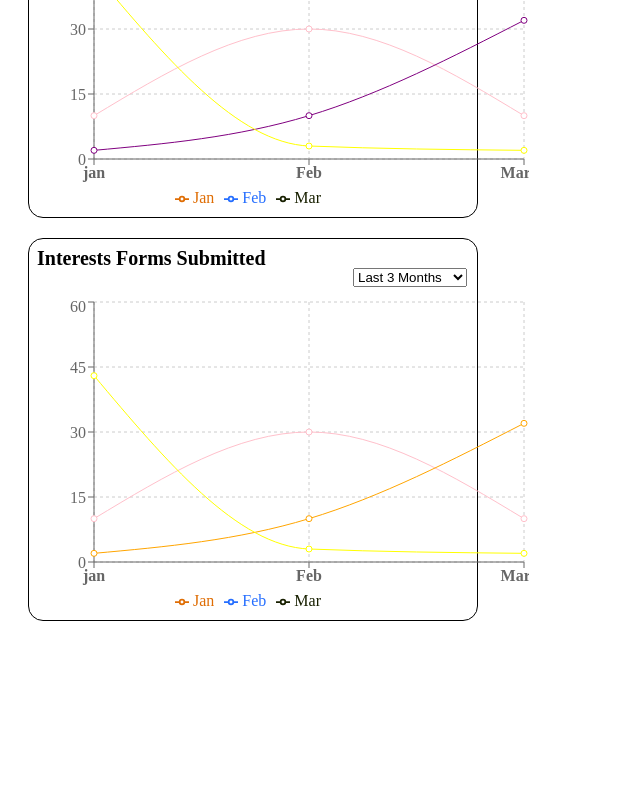
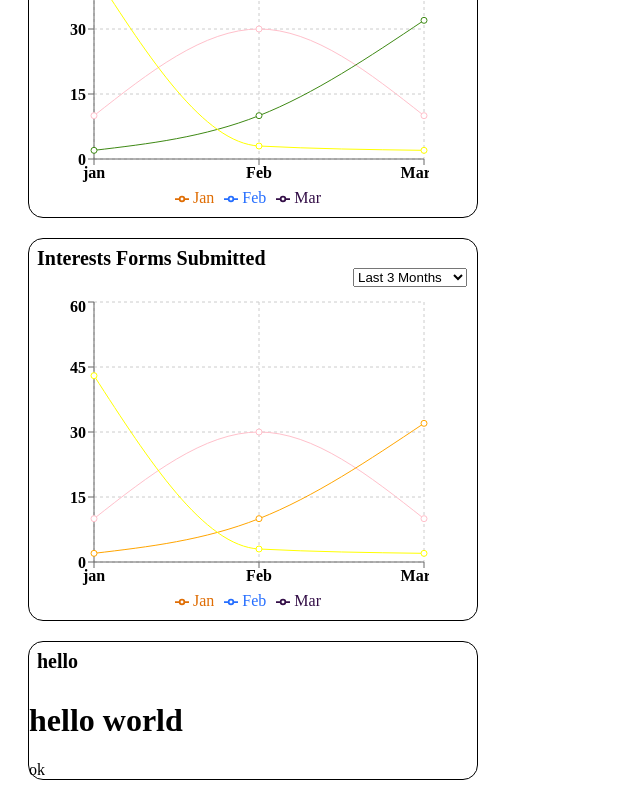
Before and after one commit to VittiniN/Widgets, a React (Create React App) app: page / in a window 1280 px wide. Shown: the part 681-1481 px from the top of the page, without its empty margins (0-640 px from the left). Before the commit the page ends 1322 px from the top, so only its background shows below. Built offline with nearby package versions, Linux system fonts and the light colour scheme.

Commit message:
working on piechart widget, deleting duplicate code

```diff
--- a/src/Entities/widgetDataUtils.ts
+++ b/src/Entities/widgetDataUtils.ts
@@ -31,7 +31,10 @@
 //   const x = cx + radius * Math.cos(-midAngle * RADIAN);
 //   const y = cy + radius * Math.sin(-midAngle * RADIAN);
 
-//   return React.createElement(
+// export const data = () => {
+
+
+//   return (
 //     'text',
 //     {
 //       x,
@@ -43,6 +46,15 @@
 //     `${(percent * 100).toFixed(0)}%`
 //   );
 // };
+// }
+
+
+
+export const PieChartData = [
+  { name: 'Category 1', value: 30 },
+  { name: 'Category 2', value: 40 },
+];
+
 
 
 export const activeVsMatters_Widget = [
--- a/src/Graphs/TopcategoriesWidget.tsx
+++ b/src/Graphs/TopcategoriesWidget.tsx
@@ -1,20 +1,6 @@
 import React from "react";
-import {
-  LineChart,
-  Line,
-  XAxis,
-  YAxis,
-  CartesianGrid,
-  Tooltip,
-  Legend,
-  ResponsiveContainer,
-} from "recharts";
+import { LineChart, Line, XAxis, YAxis, CartesianGrid } from "recharts";
 import { Topcatergories } from "../Entities/widgetDataUtils";
-// export const Topcatergories = [
-//   { name: "jan", Jan: 10, Feb: 2, Mar: 43 },
-//   { name: "Feb", Jan: 30, Feb: 10, Mar: 3 },
-//   { name: "Mar", Jan: 10, Feb: 32, Mar: 2 },
-// ];
 
 interface LineChartProps {
   data?: any[];
@@ -22,40 +8,33 @@ interface LineChartProps {
   colors?: string[];
   fontWeight?: number | string;
   stroke?: number | string;
+  fill?: string;
 }
 
 const Default_Font_Weight = "bold";
 const Default_Stroke = "black";
+const DEFAULT_FILL = "black";
 
 const Linechart: React.FC<LineChartProps> = ({
   fontWeight = Default_Font_Weight,
   stroke = Default_Stroke,
+  fill = DEFAULT_FILL,
   data = [],
   lines = [],
   colors = [],
 }) => {
   return (
-    <LineChart
-      width={500}
-      height={300}
-      data={Topcatergories}
-      // margin={{
-      //   top: 5,
-      //   right: 30,
-      //   left: 20,
-      //   bottom: 5,
-      // }}
-    >
+    <LineChart width={400} height={300} data={Topcatergories}>
       <CartesianGrid strokeDasharray="3 3" />
-      <XAxis dataKey="name" tick={{ fontWeight }} />
-      <YAxis />
-      <Tooltip />
+      <XAxis dataKey="name" tick={{ fontWeight, fill }} />
+      <YAxis tick={{ fontWeight, fill }} />
+
       {lines.map((line, index) => (
         <Line
           key={line.dataKey}
           type="monotone"
           dataKey={line.dataKey}
-          stroke={colors[index] || 'black'}
+          stroke={colors[index] || "black"}
           activeDot={{ r: 8 }}
         />
       ))}
@@ -64,49 +43,3 @@ const Linechart: React.FC<LineChartProps> = ({
 };
 
 export default Linechart;
-
-// import React from "react";
-// import {
-//   LineChart,
-//   Line,
-//   XAxis,
-//   YAxis,
-//   CartesianGrid,
-//   Tooltip,
-//   Legend,
-// } from "recharts";
-// import { Topcatergories } from "../Entities/widgetDataUtils";
-// import { interestformssubmitted } from "../Entities/widgetDataUtils";
-// // import ActiveVsPostedButton from "../Components/selectmenu /MonthsPerMatter";
-
-// interface LineChartGraphProps {
-
-//   data?: Array<{ name: string, TopCategories: number, PostedMatters: number }>;
-//  lineColorHex?: string;
-// }
-
-// const LineChartGraph: React.FC<LineChartGraphProps> = ({ data, lineColorHex }) => {
-//   return (
-//     <LineChart
-//           width={500}
-//           height={300}
-//           data={data}
-//           margin={{
-//             top: 5,
-//             right: 30,
-//             left: 20,
-//             bottom: 5,
-//           }}
-//         >
-//           <CartesianGrid strokeDasharray="3 3" />
-//           <XAxis dataKey="name" />
-//           <YAxis />
-//           <Tooltip />
-//           <Legend />
-//           <Line type="monotone" dataKey="Jan" stroke="#8884d8" activeDot={{ r: 8 }} />
-//           <Line type="monotone" dataKey="Feb" stroke="#82ca9d" />
-//         </LineChart>
-//   );
-// };
-
-// export default LineChartGraph;
--- a/src/Graphs/legend.tsx
+++ b/src/Graphs/legend.tsx
@@ -20,7 +20,7 @@ const BarChartLegend: React.FC<BarChartLegendProps> = ({COLORS,
       payload={[
         { value: "Jan", type: "line", color: "#DF6D04" },
         { value: "Feb ", type: "line", color: "#256EFF" },
-        { value: "Mar", type: "line", color: "#182000" },
+        { value: "Mar", type: "line", color: "#330E47" },
 
       ]}
 
--- a/src/index.tsx
+++ b/src/index.tsx
@@ -8,9 +8,8 @@ import ActiveVsMattersBarChart from "./Graphs/Barchartcard";
 import Matters from "./Components/selectmenu/Matters";
 
 import {Topcatergories}from "./Entities/widgetDataUtils";
-import { interestformssubmitted } from "./Entities/widgetDataUtils";
+import {interestformssubmitted} from "./Entities/widgetDataUtils";
  import Topcatergorieswidget from "./Graphs/TopcategoriesWidget";
-// import "./index.css";
 // import PieChart from "./Graphs/PieChartWidget";
 // import ContactUsWidget from "./Components/CallToActionWidget/ContactUsWidget";
 import Metric from "./Graphs/MetricWidget";
@@ -19,14 +18,7 @@ import { CartesianGrid, LineChart, XAxis, YAxis } from "recharts";
 // import LineChart from "./Graphs/TopcategoriesWidget";
 
 // import Table from "./Components/CohortProgramWidget/table";
-import {
 
-  Line,
-
-  Tooltip,
-  Legend,
-  ResponsiveContainer,
-} from "recharts";
 import SSPBWidgetCard from "./Components/SSPBWidgetCard/SSPBWidgetCard";
 import Linechart from "./Graphs/TopcategoriesWidget";
 
@@ -102,7 +94,7 @@ root.render(
         { dataKey: 'Feb' },
         { dataKey: 'Mar' }
       ]}
-      colors={['pink', 'purple', 'yellow']}
+      colors={['pink', '#3E8914', 'yellow']}
     />
 
 
@@ -159,5 +151,43 @@ root.render(
         />
       </div>
     </SSPBWidgetCard>
+
+
+
+
+    <SSPBWidgetCard renderSelectMenu={true}>
+<div slot="header">
+<h1> hello </h1>
+</div>
+<div slot="selectMenu">
+</div>
+<div slot="body">
+  <h1> hello world </h1>
+</div>
+<div slot="footer">
+ok
+  </div>
+
+
+
+   </SSPBWidgetCard>
+
+
+
+
+
+
+
+
+
+
+
+
+
+
+
+
+
+
   </>
 );
```
Also changed, not shown: src/Graphs/Barchartcard.tsx (+7 -0 lines), src/Graphs/SSPWidgetPieChart.tsx (added, +34 -0 lines).
